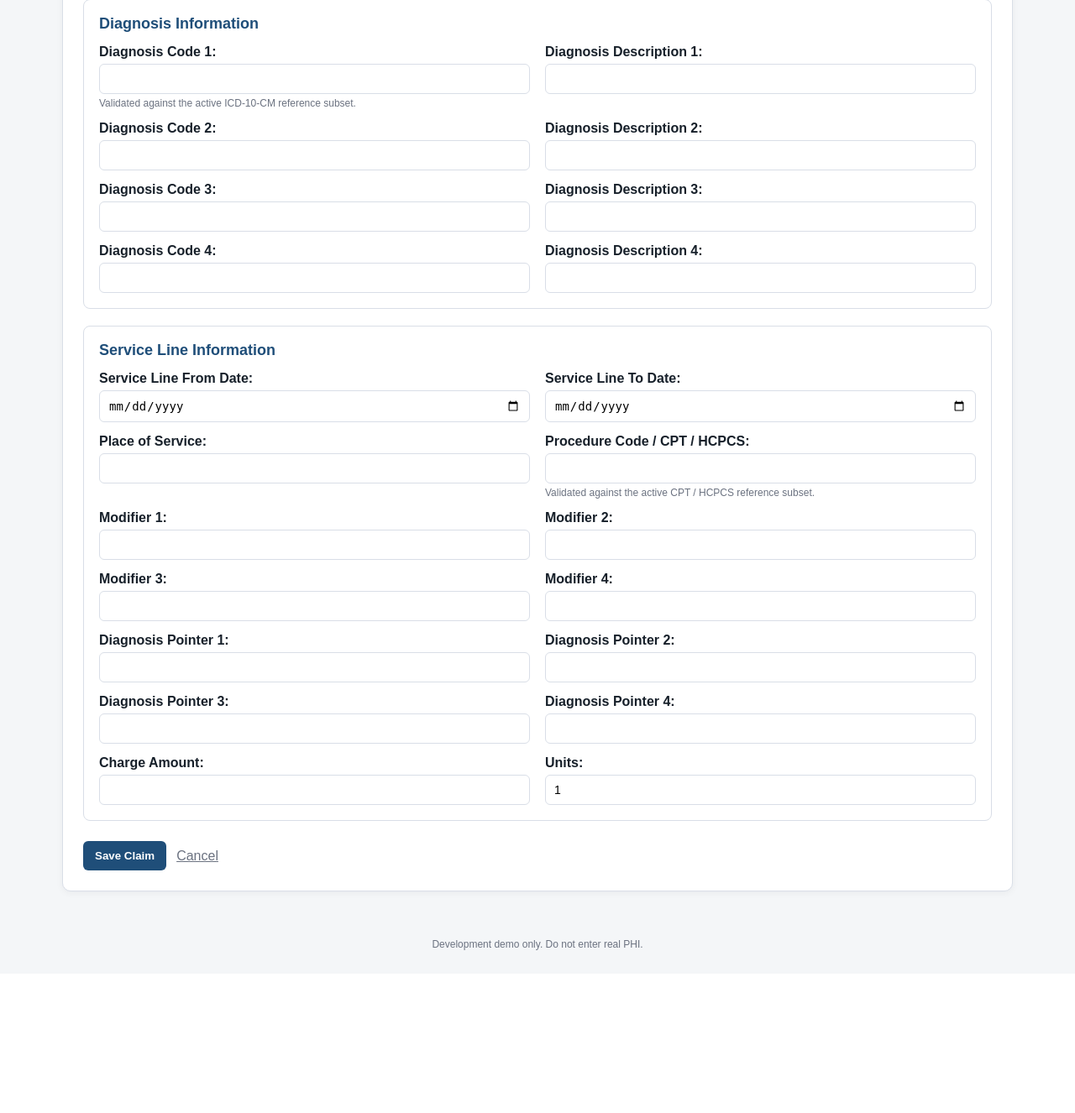
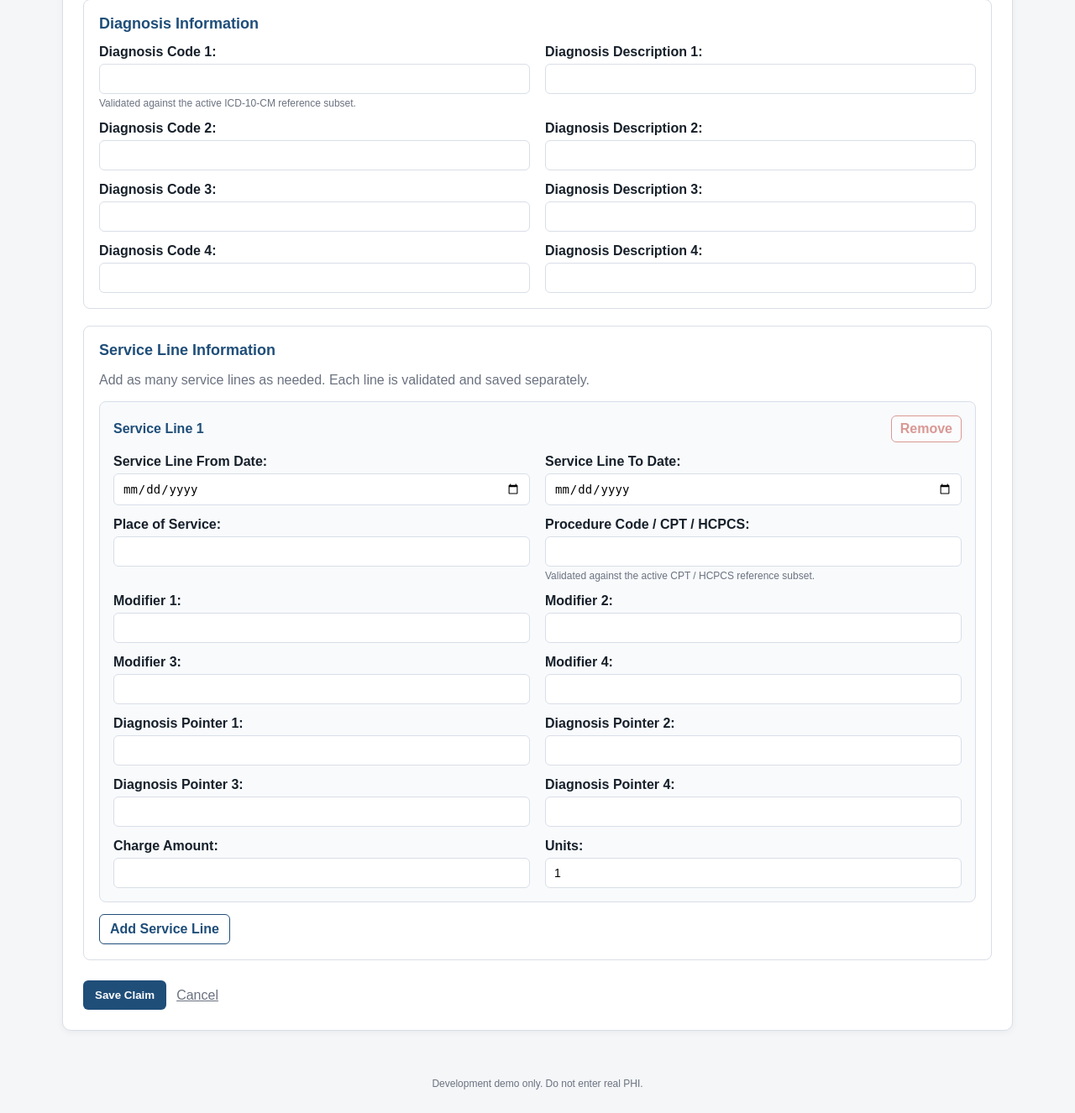
Before and after one commit to ChaoLabs/emr-claim-entry-portal, a Django app: page /claims/new/ in a window 1280 px wide. Shown: the part 2811-4137 px from the top of the page at 84% size. Before the commit the page ends 3943 px from the top, so only its background shows below. Run offline with Django 5.2, Linux system fonts and the light colour scheme.

Commit message:
Support dynamic CMS-1500 service lines

```diff
--- a/claims/forms.py
+++ b/claims/forms.py
@@ -1,14 +1,83 @@
 from django import forms
 
-from .models import Icd10Code, NpiReference, ProcedureCode
+from .models import Claim, Icd10Code, NpiReference, ProcedureCode
+
+
+class ServiceLineCaptureForm(forms.Form):
+    """One repeatable CMS-1500 service line in the claim capture workflow."""
+
+    service_line_from_date = forms.DateField(
+        label="Service Line From Date",
+        required=False,
+        widget=forms.DateInput(attrs={"type": "date"}),
+    )
+    service_line_to_date = forms.DateField(
+        label="Service Line To Date",
+        required=False,
+        widget=forms.DateInput(attrs={"type": "date"}),
+    )
+    place_of_service = forms.CharField(label="Place of Service", max_length=10, required=False)
+    procedure_code = forms.CharField(
+        label="Procedure Code / CPT / HCPCS",
+        max_length=20,
+        help_text="Validated against the active CPT / HCPCS reference subset.",
+    )
+    modifier_1 = forms.CharField(label="Modifier 1", max_length=10, required=False)
+    modifier_2 = forms.CharField(label="Modifier 2", max_length=10, required=False)
+    modifier_3 = forms.CharField(label="Modifier 3", max_length=10, required=False)
+    modifier_4 = forms.CharField(label="Modifier 4", max_length=10, required=False)
+    diagnosis_pointer_1 = forms.IntegerField(label="Diagnosis Pointer 1", required=False, min_value=1, max_value=4)
+    diagnosis_pointer_2 = forms.IntegerField(label="Diagnosis Pointer 2", required=False, min_value=1, max_value=4)
+    diagnosis_pointer_3 = forms.IntegerField(label="Diagnosis Pointer 3", required=False, min_value=1, max_value=4)
+    diagnosis_pointer_4 = forms.IntegerField(label="Diagnosis Pointer 4", required=False, min_value=1, max_value=4)
+    charge_amount = forms.DecimalField(label="Charge Amount", max_digits=12, decimal_places=2, min_value=0)
+    units = forms.IntegerField(label="Units", min_value=1, initial=1)
+
+    def __init__(self, *args, valid_diagnosis_orders=None, **kwargs):
+        super().__init__(*args, **kwargs)
+        self.valid_diagnosis_orders = set(valid_diagnosis_orders or [])
+
+    def clean(self):
+        cleaned_data = super().clean()
+
+        line_from_date = cleaned_data.get("service_line_from_date")
+        line_to_date = cleaned_data.get("service_line_to_date")
+        if line_from_date and line_to_date and line_to_date < line_from_date:
+            raise forms.ValidationError("Service line end date cannot be before service line start date.")
+
+        procedure_code = (cleaned_data.get("procedure_code") or "").strip().upper()
+        cleaned_data["procedure_code"] = procedure_code
+        if procedure_code and not ProcedureCode.objects.filter(code=procedure_code, is_active=True).exists():
+            self.add_error(
+                "procedure_code",
+                "Procedure code was not found in the active CPT / HCPCS reference data.",
+            )
+
+        for index in range(1, 5):
+            field_name = f"diagnosis_pointer_{index}"
+            pointer = cleaned_data.get(field_name)
+            if pointer and pointer not in self.valid_diagnosis_orders:
+                self.add_error(
+                    field_name,
+                    "Diagnosis pointer must reference an entered diagnosis code.",
+                )
+
+        return cleaned_data
+
+
+ServiceLineCaptureFormSet = forms.formset_factory(
+    ServiceLineCaptureForm,
+    extra=0,
+    can_delete=True,
+    min_num=1,
+    validate_min=True,
+)
 
 
 class CMS1500CaptureForm(forms.Form):
-    """Single-screen development form for capturing core CMS-1500 claim information.
+    """Claim-level portion of the CMS-1500 capture workflow.
 
-    This form is intentionally practical for the first implementation phase. It captures
-    the major CMS-1500 information groups and will be saved into the normalized claim
-    models in the view layer.
+    Repeatable line-level information is handled by ``ServiceLineCaptureFormSet``.
     """
 
     # Patient information
@@ -177,33 +246,11 @@ class CMS1500CaptureForm(forms.Form):
     diagnosis_code_4 = forms.CharField(label="Diagnosis Code 4", max_length=20, required=False)
     diagnosis_description_4 = forms.CharField(label="Diagnosis Description 4", max_length=255, required=False)
 
-    # Service line information
-    service_line_from_date = forms.DateField(
-        label="Service Line From Date",
-        required=False,
-        widget=forms.DateInput(attrs={"type": "date"}),
-    )
-    service_line_to_date = forms.DateField(
-        label="Service Line To Date",
-        required=False,
-        widget=forms.DateInput(attrs={"type": "date"}),
-    )
-    place_of_service = forms.CharField(label="Place of Service", max_length=10, required=False)
-    procedure_code = forms.CharField(
-        label="Procedure Code / CPT / HCPCS",
-        max_length=20,
-        help_text="Validated against the active CPT / HCPCS reference subset.",
-    )
-    modifier_1 = forms.CharField(label="Modifier 1", max_length=10, required=False)
-    modifier_2 = forms.CharField(label="Modifier 2", max_length=10, required=False)
-    modifier_3 = forms.CharField(label="Modifier 3", max_length=10, required=False)
-    modifier_4 = forms.CharField(label="Modifier 4", max_length=10, required=False)
-    diagnosis_pointer_1 = forms.IntegerField(label="Diagnosis Pointer 1", required=False, min_value=1, max_value=4)
-    diagnosis_pointer_2 = forms.IntegerField(label="Diagnosis Pointer 2", required=False, min_value=1, max_value=4)
-    diagnosis_pointer_3 = forms.IntegerField(label="Diagnosis Pointer 3", required=False, min_value=1, max_value=4)
-    diagnosis_pointer_4 = forms.IntegerField(label="Diagnosis Pointer 4", required=False, min_value=1, max_value=4)
-    charge_amount = forms.DecimalField(label="Charge Amount", max_digits=12, decimal_places=2, min_value=0)
-    units = forms.IntegerField(label="Units", min_value=1, initial=1)
+    def clean_claim_number(self):
+        claim_number = self.cleaned_data["claim_number"].strip()
+        if claim_number and Claim.objects.filter(claim_number=claim_number).exists():
+            raise forms.ValidationError("A claim with this claim number already exists.")
+        return claim_number
 
     def clean(self):
         cleaned_data = super().clean()
@@ -222,11 +269,6 @@ class CMS1500CaptureForm(forms.Form):
         if service_start_date and service_end_date and service_end_date < service_start_date:
             raise forms.ValidationError("Service end date cannot be before service start date.")
 
-        line_from_date = cleaned_data.get("service_line_from_date")
-        line_to_date = cleaned_data.get("service_line_to_date")
-        if line_from_date and line_to_date and line_to_date < line_from_date:
-            raise forms.ValidationError("Service line end date cannot be before service line start date.")
-
         for field_name in ("billing_provider_npi", "rendering_provider_npi"):
             npi = (cleaned_data.get(field_name) or "").strip()
             cleaned_data[field_name] = npi
@@ -238,32 +280,13 @@ class CMS1500CaptureForm(forms.Form):
             if not NpiReference.objects.filter(npi=npi, is_active=True).exists():
                 self.add_error(field_name, "NPI was not found in the active reference data.")
 
-        entered_diagnosis_orders = set()
         for index in range(1, 5):
             field_name = f"diagnosis_code_{index}"
             code = (cleaned_data.get(field_name) or "").strip().upper()
             cleaned_data[field_name] = code
             if not code:
                 continue
-            entered_diagnosis_orders.add(index)
             if not Icd10Code.objects.filter(code=code, is_active=True).exists():
                 self.add_error(field_name, "Diagnosis code was not found in the active ICD-10-CM reference data.")
 
-        procedure_code = (cleaned_data.get("procedure_code") or "").strip().upper()
-        cleaned_data["procedure_code"] = procedure_code
-        if procedure_code and not ProcedureCode.objects.filter(code=procedure_code, is_active=True).exists():
-            self.add_error(
-                "procedure_code",
-                "Procedure code was not found in the active CPT / HCPCS reference data.",
-            )
-
-        for index in range(1, 5):
-            field_name = f"diagnosis_pointer_{index}"
-            pointer = cleaned_data.get(field_name)
-            if pointer and pointer not in entered_diagnosis_orders:
-                self.add_error(
-                    field_name,
-                    "Diagnosis pointer must reference an entered diagnosis code.",
-                )
-
         return cleaned_data
--- /dev/null
+++ b/claims/templates/claims/_service_line_form.html
@@ -0,0 +1,28 @@
+<article class="service-line-card" data-service-line-form {% if line_form.DELETE.value %}hidden{% endif %}>
+    {{ line_form.DELETE.as_hidden }}
+    <div class="service-line-header">
+        <h4>Service Line <span data-service-line-number>{{ line_number }}</span></h4>
+        <button type="button" class="remove-service-line" data-remove-service-line>Remove</button>
+    </div>
+
+    {% for error in line_form.non_field_errors %}
+        <p class="service-line-error">{{ error }}</p>
+    {% endfor %}
+
+    <div class="form-grid">
+        <div class="form-field">{{ line_form.service_line_from_date.label_tag }}{{ line_form.service_line_from_date }}{{ line_form.service_line_from_date.errors }}</div>
+        <div class="form-field">{{ line_form.service_line_to_date.label_tag }}{{ line_form.service_line_to_date }}{{ line_form.service_line_to_date.errors }}</div>
+        <div class="form-field">{{ line_form.place_of_service.label_tag }}{{ line_form.place_of_service }}{{ line_form.place_of_service.errors }}</div>
+        <div class="form-field">{{ line_form.procedure_code.label_tag }}{{ line_form.procedure_code }}{% if line_form.procedure_code.help_text %}<span class="helptext">{{ line_form.procedure_code.help_text }}</span>{% endif %}{{ line_form.procedure_code.errors }}</div>
+        <div class="form-field">{{ line_form.modifier_1.label_tag }}{{ line_form.modifier_1 }}{{ line_form.modifier_1.errors }}</div>
+        <div class="form-field">{{ line_form.modifier_2.label_tag }}{{ line_form.modifier_2 }}{{ line_form.modifier_2.errors }}</div>
+        <div class="form-field">{{ line_form.modifier_3.label_tag }}{{ line_form.modifier_3 }}{{ line_form.modifier_3.errors }}</div>
+        <div class="form-field">{{ line_form.modifier_4.label_tag }}{{ line_form.modifier_4 }}{{ line_form.modifier_4.errors }}</div>
+        <div class="form-field">{{ line_form.diagnosis_pointer_1.label_tag }}{{ line_form.diagnosis_pointer_1 }}{{ line_form.diagnosis_pointer_1.errors }}</div>
+        <div class="form-field">{{ line_form.diagnosis_pointer_2.label_tag }}{{ line_form.diagnosis_pointer_2 }}{{ line_form.diagnosis_pointer_2.errors }}</div>
+        <div class="form-field">{{ line_form.diagnosis_pointer_3.label_tag }}{{ line_form.diagnosis_pointer_3 }}{{ line_form.diagnosis_pointer_3.errors }}</div>
+        <div class="form-field">{{ line_form.diagnosis_pointer_4.label_tag }}{{ line_form.diagnosis_pointer_4 }}{{ line_form.diagnosis_pointer_4.errors }}</div>
+        <div class="form-field">{{ line_form.charge_amount.label_tag }}{{ line_form.charge_amount }}{{ line_form.charge_amount.errors }}</div>
+        <div class="form-field">{{ line_form.units.label_tag }}{{ line_form.units }}{{ line_form.units.errors }}</div>
+    </div>
+</article>
--- a/claims/templates/claims/capture_claim.html
+++ b/claims/templates/claims/capture_claim.html
@@ -16,6 +16,64 @@
         margin: 0 0 14px;
         color: var(--primary);
         font-size: 18px;
+    }
+
+    .service-line-list {
+        display: grid;
+        gap: 16px;
+    }
+
+    .service-line-card {
+        border: 1px solid var(--border);
+        border-radius: 8px;
+        padding: 16px;
+        background: #f8fafc;
+    }
+
+    .service-line-header {
+        display: flex;
+        align-items: center;
+        justify-content: space-between;
+        gap: 12px;
+        margin-bottom: 14px;
+    }
+
+    .service-line-header h4 {
+        margin: 0;
+        color: var(--primary);
+        font-size: 16px;
+    }
+
+    .service-line-error {
+        color: var(--danger);
+        margin: 0 0 12px;
+    }
+
+    .service-line-controls {
+        margin-top: 14px;
+    }
+
+    .add-service-line,
+    .remove-service-line {
+        border: 1px solid var(--primary);
+        border-radius: 6px;
+        background: #ffffff;
+        color: var(--primary);
+        cursor: pointer;
+        font: inherit;
+        font-weight: 600;
+        padding: 8px 12px;
+    }
+
+    .remove-service-line {
+        border-color: var(--danger);
+        color: var(--danger);
+        padding: 6px 10px;
+    }
+
+    .remove-service-line:disabled {
+        cursor: not-allowed;
+        opacity: 0.45;
     }
 
     .form-grid {
@@ -116,7 +174,7 @@
         Entered NPI, ICD-10-CM, and CPT / HCPCS values are checked against the active development reference subset before the claim is saved.
     </div>
 
-    {% if form.errors %}
+    {% if capture_has_errors %}
         <div class="form-error-summary" role="alert" aria-labelledby="form-error-heading">
             <h3 id="form-error-heading">Review the highlighted claim fields</h3>
             <ul>
@@ -128,12 +186,28 @@
                 {% for error in form.non_field_errors %}
                     <li>{{ error }}</li>
                 {% endfor %}
+                {% for service_line_form in service_line_formset %}
+                    {% with line_number=forloop.counter %}
+                        {% for field in service_line_form.visible_fields %}
+                            {% for error in field.errors %}
+                                <li><a href="#{{ field.id_for_label }}">Service Line {{ line_number }} — {{ field.label }}: {{ error }}</a></li>
+                            {% endfor %}
+                        {% endfor %}
+                        {% for error in service_line_form.non_field_errors %}
+                            <li>Service Line {{ line_number }}: {{ error }}</li>
+                        {% endfor %}
+                    {% endwith %}
+                {% endfor %}
+                {% for error in service_line_formset.non_form_errors %}
+                    <li>{{ error }}</li>
+                {% endfor %}
             </ul>
         </div>
     {% endif %}
 
     <form method="post" novalidate>
         {% csrf_token %}
+        {{ service_line_formset.management_form }}
 
         <section class="form-section">
             <h3>Patient Information</h3>
@@ -240,22 +314,18 @@
 
         <section class="form-section">
             <h3>Service Line Information</h3>
-            <div class="form-grid">
-                <div class="form-field">{{ form.service_line_from_date.label_tag }}{{ form.service_line_from_date }}{{ form.service_line_from_date.errors }}</div>
-                <div class="form-field">{{ form.service_line_to_date.label_tag }}{{ form.service_line_to_date }}{{ form.service_line_to_date.errors }}</div>
-                <div class="form-field">{{ form.place_of_service.label_tag }}{{ form.place_of_service }}{{ form.place_of_service.errors }}</div>
-                <div class="form-field">{{ form.procedure_code.label_tag }}{{ form.procedure_code }}{% if form.procedure_code.help_text %}<span class="helptext">{{ form.procedure_code.help_text }}</span>{% endif %}{{ form.procedure_code.errors }}</div>
-                <div class="form-field">{{ form.modifier_1.label_tag }}{{ form.modifier_1 }}{{ form.modifier_1.errors }}</div>
-                <div class="form-field">{{ form.modifier_2.label_tag }}{{ form.modifier_2 }}{{ form.modifier_2.errors }}</div>
-                <div class="form-field">{{ form.modifier_3.label_tag }}{{ form.modifier_3 }}{{ form.modifier_3.errors }}</div>
-                <div class="form-field">{{ form.modifier_4.label_tag }}{{ form.modifier_4 }}{{ form.modifier_4.errors }}</div>
-                <div class="form-field">{{ form.diagnosis_pointer_1.label_tag }}{{ form.diagnosis_pointer_1 }}{{ form.diagnosis_pointer_1.errors }}</div>
-                <div class="form-field">{{ form.diagnosis_pointer_2.label_tag }}{{ form.diagnosis_pointer_2 }}{{ form.diagnosis_pointer_2.errors }}</div>
-                <div class="form-field">{{ form.diagnosis_pointer_3.label_tag }}{{ form.diagnosis_pointer_3 }}{{ form.diagnosis_pointer_3.errors }}</div>
-                <div class="form-field">{{ form.diagnosis_pointer_4.label_tag }}{{ form.diagnosis_pointer_4 }}{{ form.diagnosis_pointer_4.errors }}</div>
-                <div class="form-field">{{ form.charge_amount.label_tag }}{{ form.charge_amount }}{{ form.charge_amount.errors }}</div>
-                <div class="form-field">{{ form.units.label_tag }}{{ form.units }}{{ form.units.errors }}</div>
+            <p class="muted">Add as many service lines as needed. Each line is validated and saved separately.</p>
+            <div id="service-line-forms" class="service-line-list" data-service-line-forms>
+                {% for service_line_form in service_line_formset %}
+                    {% include "claims/_service_line_form.html" with line_form=service_line_form line_number=forloop.counter only %}
+                {% endfor %}
             </div>
+            <div class="service-line-controls">
+                <button type="button" id="add-service-line" class="add-service-line">Add Service Line</button>
+            </div>
+            <template id="empty-service-line-form">
+                {% include "claims/_service_line_form.html" with line_form=service_line_formset.empty_form line_number="" only %}
+            </template>
         </section>
 
         <div class="form-actions">
@@ -264,4 +334,50 @@
         </div>
     </form>
 </div>
+
+<script>
+    (() => {
+        const container = document.getElementById("service-line-forms");
+        const addButton = document.getElementById("add-service-line");
+        const emptyFormTemplate = document.getElementById("empty-service-line-form");
+        const totalForms = document.getElementById("id_service_lines-TOTAL_FORMS");
+
+        if (!container || !addButton || !emptyFormTemplate || !totalForms) {
+            return;
+        }
+
+        const visibleServiceLines = () =>
+            Array.from(container.querySelectorAll("[data-service-line-form]")).filter((line) => !line.hidden);
+
+        const refreshServiceLines = () => {
+            const visibleLines = visibleServiceLines();
+            visibleLines.forEach((line, index) => {
+                line.querySelector("[data-service-line-number]").textContent = index + 1;
+                line.querySelector("[data-remove-service-line]").disabled = visibleLines.length === 1;
+            });
+        };
+
+        addButton.addEventListener("click", () => {
+            const formIndex = Number.parseInt(totalForms.value, 10);
+            const formHtml = emptyFormTemplate.innerHTML.replaceAll("__prefix__", String(formIndex));
+            container.insertAdjacentHTML("beforeend", formHtml);
+            totalForms.value = formIndex + 1;
+            refreshServiceLines();
+        });
+
+        container.addEventListener("click", (event) => {
+            const removeButton = event.target.closest("[data-remove-service-line]");
+            if (!removeButton || visibleServiceLines().length === 1) {
+                return;
+            }
+
+            const serviceLine = removeButton.closest("[data-service-line-form]");
+            serviceLine.querySelector('input[name$="-DELETE"]').value = "on";
+            serviceLine.hidden = true;
+            refreshServiceLines();
+        });
+
+        refreshServiceLines();
+    })();
+</script>
 {% endblock %}
--- a/claims/views.py
+++ b/claims/views.py
@@ -1,11 +1,12 @@
 import uuid
+from decimal import Decimal
 
 from django.contrib import messages
 from django.db import transaction
 from django.shortcuts import get_object_or_404, redirect, render
 from django.utils import timezone
 
-from .forms import CMS1500CaptureForm
+from .forms import CMS1500CaptureForm, ServiceLineCaptureFormSet
 from .models import (
     Claim,
     ClaimAuditEvent,
@@ -90,21 +91,54 @@ def claim_detail(request, claim_id):
     )
     return render(request, "claims/claim_detail.html", {"claim": claim})
 
+
 def capture_claim(request):
     if request.method == "POST":
         form = CMS1500CaptureForm(request.POST)
-        if form.is_valid():
-            claim = _save_capture_form(form.cleaned_data)
+        form_is_valid = form.is_valid()
+        service_line_formset = ServiceLineCaptureFormSet(
+            request.POST,
+            prefix="service_lines",
+            form_kwargs={"valid_diagnosis_orders": _entered_diagnosis_orders(form.cleaned_data)},
+        )
+        service_lines_are_valid = service_line_formset.is_valid()
+
+        if form_is_valid and service_lines_are_valid:
+            service_line_data = [
+                service_line_form.cleaned_data
+                for service_line_form in service_line_formset
+                if service_line_form.cleaned_data and not service_line_form.cleaned_data.get("DELETE")
+            ]
+            claim = _save_capture_form(form.cleaned_data, service_line_data)
             messages.success(request, f"Claim {claim.claim_number or claim.id} was captured successfully.")
             return redirect("claims:claim_detail", claim_id=claim.id)
     else:
         form = CMS1500CaptureForm()
+        service_line_formset = ServiceLineCaptureFormSet(
+            prefix="service_lines",
+            form_kwargs={"valid_diagnosis_orders": set()},
+        )
 
-    return render(request, "claims/capture_claim.html", {"form": form})
+    capture_has_errors = request.method == "POST" and (
+        bool(form.errors) or service_line_formset.total_error_count() > 0
+    )
+    return render(
+        request,
+        "claims/capture_claim.html",
+        {
+            "form": form,
+            "service_line_formset": service_line_formset,
+            "capture_has_errors": capture_has_errors,
+        },
+    )
+
+
+def _entered_diagnosis_orders(data):
+    return {index for index in range(1, 5) if data.get(f"diagnosis_code_{index}")}
 
 
 @transaction.atomic
-def _save_capture_form(data):
+def _save_capture_form(data, service_line_data):
     patient = Patient.objects.create(
         first_name=data["patient_first_name"],
         middle_name=data.get("patient_middle_name", ""),
@@ -172,6 +206,11 @@ def _save_capture_form(data):
         policy_type=data.get("policy_type") or data.get("payer_type") or InsurancePolicy.POLICY_TYPE_MEDICARE,
     )
 
+    total_charge_amount = sum(
+        (line.get("charge_amount") or Decimal("0.00") for line in service_line_data),
+        Decimal("0.00"),
+    )
+
     claim = Claim.objects.create(
         claim_number=claim_number,
         patient=patient,
@@ -183,7 +222,7 @@ def _save_capture_form(data):
         ),
         service_start_date=data.get("service_start_date"),
         service_end_date=data.get("service_end_date"),
-        total_charge_amount=data.get("charge_amount") or 0,
+        total_charge_amount=total_charge_amount,
     )
 
     ClaimCoverage.objects.create(
@@ -232,26 +271,27 @@ def _save_capture_form(data):
                 ),
             )
 
-    procedure_code = data["procedure_code"]
-    ServiceLine.objects.create(
-        claim=claim,
-        service_from_date=data.get("service_line_from_date"),
-        service_to_date=data.get("service_line_to_date"),
-        place_of_service=data.get("place_of_service", ""),
-        procedure_code=procedure_code,
-        procedure_reference=ProcedureCode.objects.filter(code=procedure_code, is_active=True).first(),
-        rendering_provider=rendering_provider,
-        modifier_1=data.get("modifier_1", ""),
-        modifier_2=data.get("modifier_2", ""),
-        modifier_3=data.get("modifier_3", ""),
-        modifier_4=data.get("modifier_4", ""),
-        diagnosis_pointer_1=data.get("diagnosis_pointer_1"),
-        diagnosis_pointer_2=data.get("diagnosis_pointer_2"),
-        diagnosis_pointer_3=data.get("diagnosis_pointer_3"),
-        diagnosis_pointer_4=data.get("diagnosis_pointer_4"),
-        charge_amount=data.get("charge_amount") or 0,
-        units=data.get("units") or 1,
-    )
+    for line in service_line_data:
+        procedure_code = line["procedure_code"]
+        ServiceLine.objects.create(
+            claim=claim,
+            service_from_date=line.get("service_line_from_date"),
+            service_to_date=line.get("service_line_to_date"),
+            place_of_service=line.get("place_of_service", ""),
+            procedure_code=procedure_code,
+            procedure_reference=ProcedureCode.objects.filter(code=procedure_code, is_active=True).first(),
+            rendering_provider=rendering_provider,
+            modifier_1=line.get("modifier_1", ""),
+            modifier_2=line.get("modifier_2", ""),
+            modifier_3=line.get("modifier_3", ""),
+            modifier_4=line.get("modifier_4", ""),
+            diagnosis_pointer_1=line.get("diagnosis_pointer_1"),
+            diagnosis_pointer_2=line.get("diagnosis_pointer_2"),
+            diagnosis_pointer_3=line.get("diagnosis_pointer_3"),
+            diagnosis_pointer_4=line.get("diagnosis_pointer_4"),
+            charge_amount=line.get("charge_amount") or 0,
+            units=line.get("units") or 1,
+        )
 
     ClaimAuditEvent.objects.create(
         claim=claim,
```
Also changed, not shown: claims/tests.py (+98 -17 lines), docs/database/cms1500-data-model.md (+2 -1 lines), docs/database/cms1500-erd.md (+1 -0 lines), README.md.
